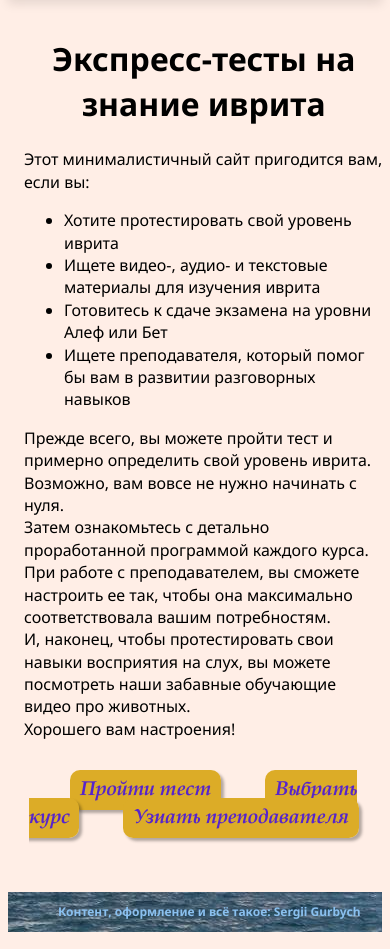
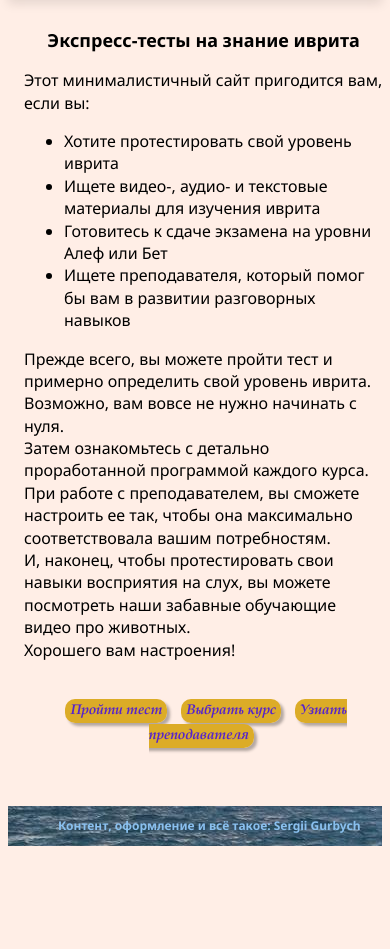
Before and after one commit to SergeyGurbich/Hebrewtests, a Flask app: page / in a window 390 px wide. Shown: the part 108-1057 px from the top of the page. After the commit the page ends 954 px from the top, so only its background shows below. Run offline with Flask 2, Linux system fonts and the light colour scheme; some libraries are stand-ins or nearby versions.

Commit message:
adaptive design changed

```diff
--- a/static/styles/styles.css
+++ b/static/styles/styles.css
@@ -197,6 +197,7 @@ h6 {font-size: 12px;
     width: 100%;
     display: flex;
     align-items: center;
+    flex-wrap: wrap;
 }
 
 .sillabus-inside {
@@ -272,3 +273,20 @@ h6 {font-size: 12px;
     margin-left: 50px;
     margin-bottom: 30px;
 }
+
+/* Stack the layout on small devices/viewports. */
+@media (max-width: 767px) {
+    .sillabus-inside {
+        width: 100%;
+    }
+
+    .one {
+        padding: 5px;
+        margin: 5px;
+        font-size: 14px;
+    }
+
+    h1 {
+        font-size: 18px;
+    }
+}
```
